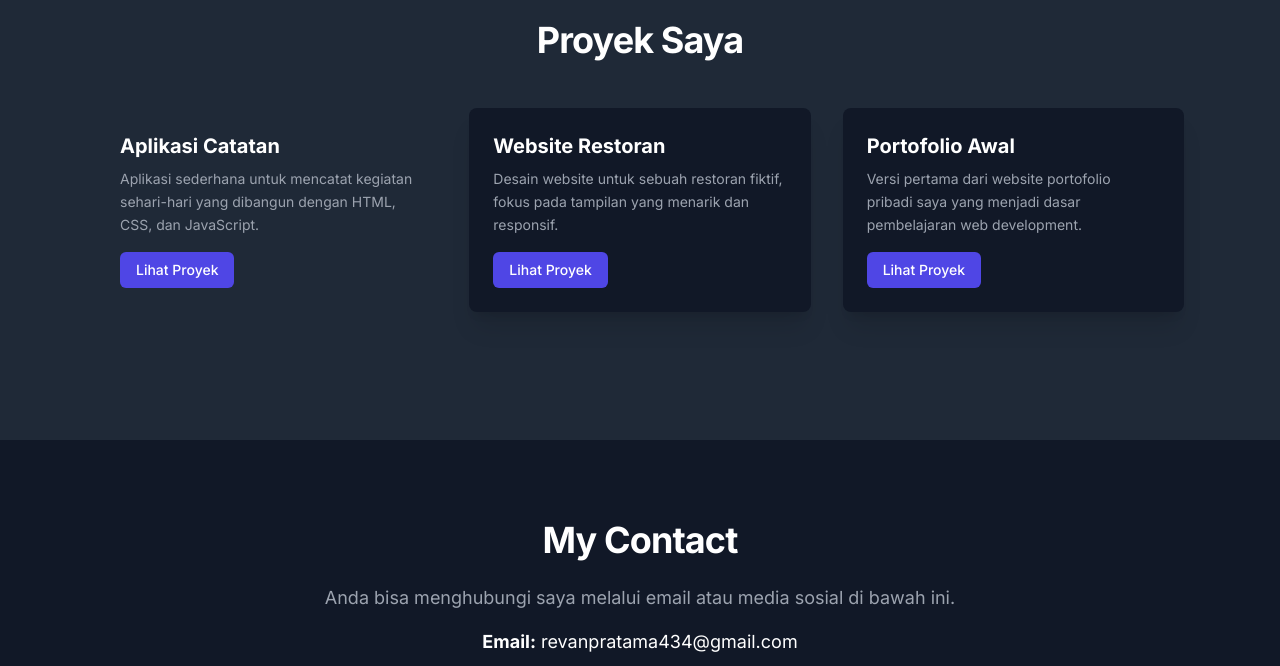
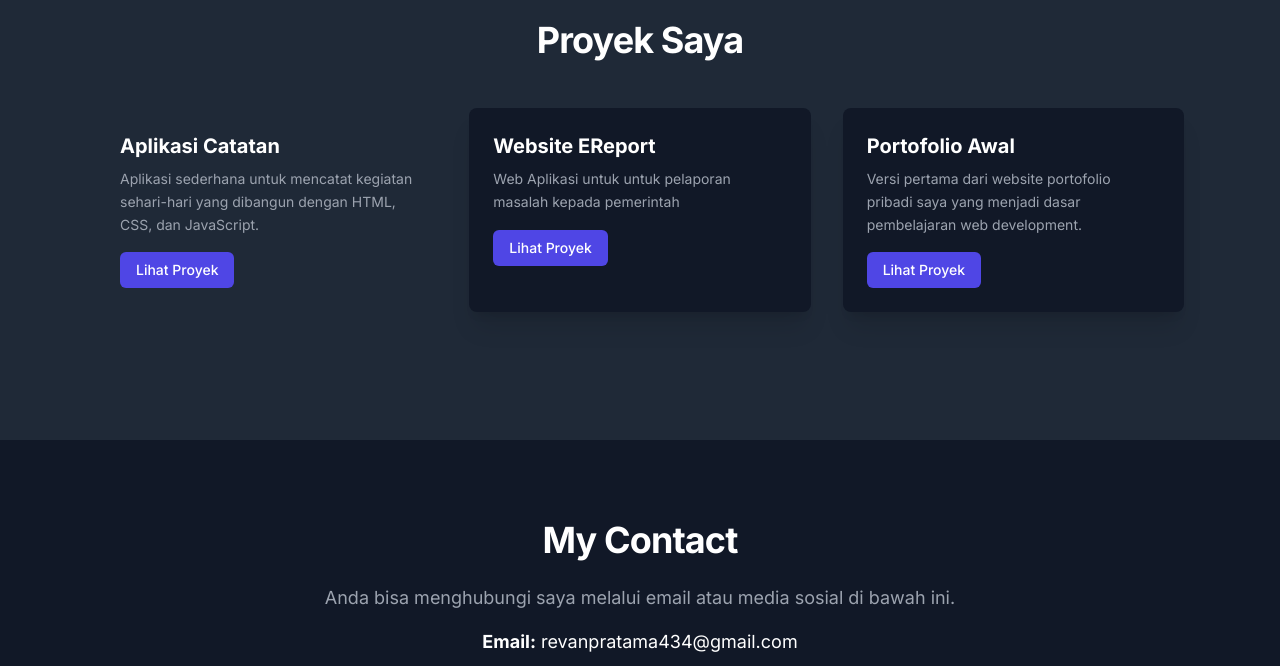
Before and after one commit to RevanPratama25/Portofolio-Reva-Dede-Pratama-250458302017, a website: page index.html in a window 1280 px wide. Shown: the part 900-1566 px from the top of the page. Drawn offline with nearby package versions, Linux system fonts and the light colour scheme.

Commit message:
Update project details in index.html

```diff
--- a/index.html
+++ b/index.html
@@ -137,8 +137,8 @@
         <!-- Kartu Proyek 2 -->
         <div class="bg-gray-900 rounded-lg shadow-xl overflow-hidden transform transition duration-500 hover:scale-105">
           <div class="p-6">
-            <h3 class="text-xl font-semibold text-white mb-2">Website Restoran</h3>
-            <p class="text-gray-400 mb-4 text-sm leading-relaxed">Desain website untuk sebuah restoran fiktif, fokus pada tampilan yang menarik dan responsif.</p>
+            <h3 class="text-xl font-semibold text-white mb-2">Website EReport</h3>
+            <p class="text-gray-400 mb-4 text-sm leading-relaxed">Web Aplikasi untuk untuk pelaporan masalah kepada pemerintah</p>
             <a href="#" class="inline-block bg-indigo-600 text-white font-medium px-4 py-2 rounded-md text-sm hover:bg-indigo-500 transition duration-300">Lihat Proyek</a>
           </div>
         </div>
```
